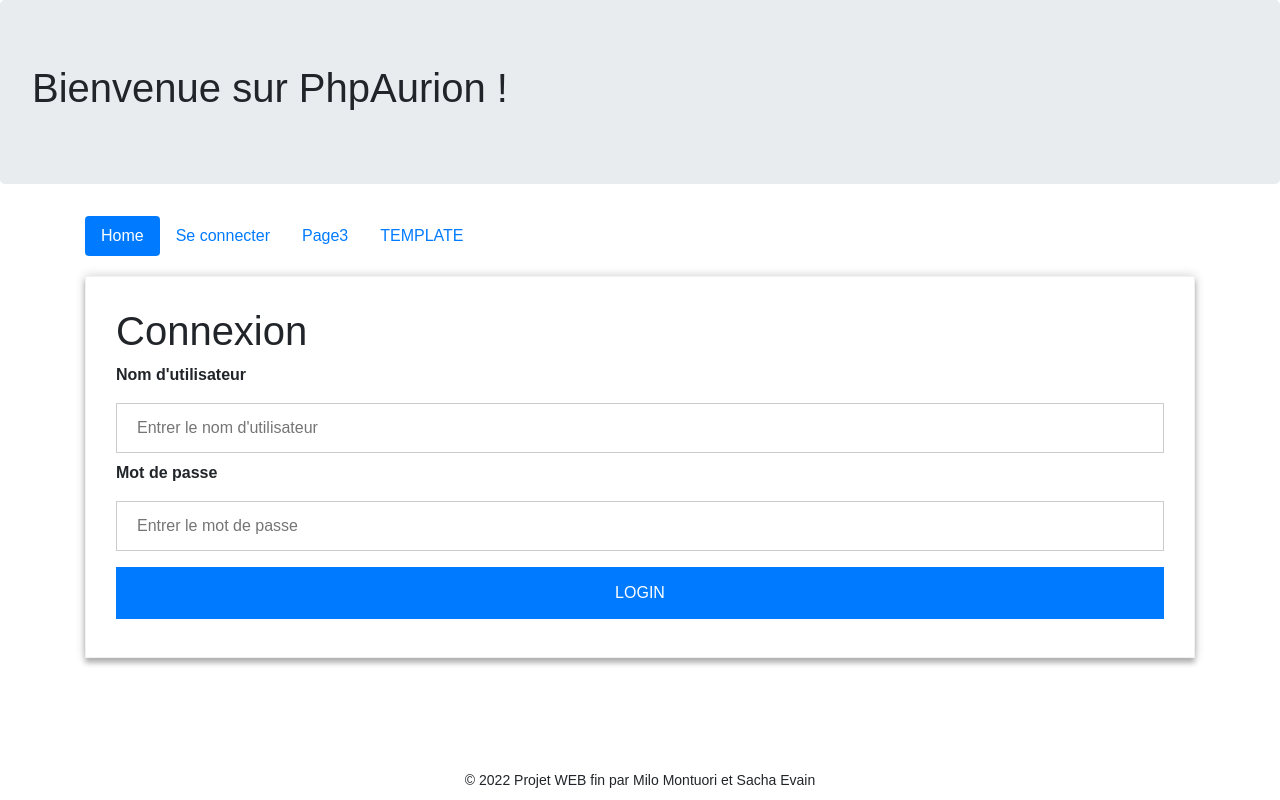
After one commit to MylowMntr/PhpAurion, a PHP site: page /connexion.php in a window 1280 px wide. The commit adds this page. Run offline with PHP 8.4, Linux system fonts and the light colour scheme.

Commit message:
up beaucoup de truc

```diff
--- /dev/null
+++ b/connexion.php
@@ -0,0 +1,38 @@
+<?php include("includes/mainconfig.php");?>
+
+<!DOCTYPE html>
+<html>
+<head>
+	<?php include("includes/head.php");?>
+</head>
+<body>
+
+<?php include("includes/top.php");?>
+<?php include("includes/navigation.php");?>
+
+<div class="container" id="main-content">
+            <!-- zone de connexion -->
+	<form action="verification.php" method="POST">
+		<h1>Connexion</h1>
+
+		<label><b>Nom d'utilisateur</b></label>
+		<input type="text" placeholder="Entrer le nom d'utilisateur" name="username" required>
+
+		<label><b>Mot de passe</b></label>
+		<input type="password" placeholder="Entrer le mot de passe" name="password" required>
+
+		<input type="submit" id='submit' value='LOGIN' >
+		<?php
+		if(isset($_GET['erreur'])){
+			$err = $_GET['erreur'];
+			if($err==1 || $err==2)
+				echo "<p style='color:red'>Utilisateur ou mot de passe incorrect</p>";
+		}
+		?>
+	</form>
+</div>
+
+<?php include("includes/footer.php");?>
+
+</body>
+</html>
--- a/includes/header.php
+++ b/includes/head.php
@@ -5,13 +5,6 @@
 	<meta name="keywords" content="" />
 <?php } ?>
 
+
 <link rel="stylesheet" type="text/css" href="https://maxcdn.bootstrapcdn.com/bootstrap/4.0.0/css/bootstrap.min.css">
-<style>
-	#main-content {
-		margin-top:20px;
-	}
-	.footer {
-		font-size: 14px;
-		text-align: center;
-	}
-</style>
+<link rel="stylesheet" type="text/css" href="static/style.css">
--- a/includes/navigation.php
+++ b/includes/navigation.php
@@ -4,10 +4,13 @@
 	    <a class="nav-link <?php if ($CURRENT_PAGE == "Index") {?>active<?php }?>" href="index.php">Home</a>
 	  </li>
 	  <li class="nav-item">
-	    <a class="nav-link <?php if ($CURRENT_PAGE == "About") {?>active<?php }?>" href="about.php">Page2</a>
+	    <a class="nav-link <?php if ($CURRENT_PAGE == "Connexion") {?>active<?php }?>" href="connexion.php">Se connecter</a>
 	  </li>
 	  <li class="nav-item">
 	    <a class="nav-link <?php if ($CURRENT_PAGE == "Contact") {?>active<?php }?>" href="contact.php">Page3</a>
 	  </li>
+	  <li class="nav-item">
+	    <a class="nav-link <?php if ($CURRENT_PAGE == "Template") {?>active<?php }?>" href="template.php">TEMPLATE</a>
+	  </li>
 	</ul>
 </div>
--- a/index.php
+++ b/index.php
@@ -3,11 +3,11 @@
 <!DOCTYPE html>
 <html>
 <head>
-	<?php include("includes/header.php");?>
+	<?php include("includes/head.php");?>
 </head>
 <body>
 
-<?php include("includes/design-top.php");?>
+<?php include("includes/top.php");?>
 <?php include("includes/navigation.php");?>
 
 <div class="container" id="main-content">
--- /dev/null
+++ b/static/style.css
@@ -0,0 +1,54 @@
+body{
+    font-family: fantasy;
+}
+
+#main-content {
+    margin-top:20px;
+}
+.footer {
+    font-size: 14px;
+    text-align: center;
+    padding-top: 20px;
+    position:absolute;
+    bottom:0;
+    width:100%;
+    height:50px;
+}
+
+.nav-link:hover{
+    background-color: rgba(109, 109, 109, 0.153);
+}
+
+form {
+    width:100%;
+    padding: 30px;
+    border: 1px solid #f1f1f1;
+    background: #fff;
+    box-shadow: 0 0 10px 0 rgba(0, 0, 0, 0.2), 0 5px 5px 0 rgba(0, 0, 0, 0.24);
+}
+
+/* Full-width inputs */
+input[type=text], input[type=password] {
+    width: 100%;
+    padding: 12px 20px;
+    margin: 8px 0;
+    display: inline-block;
+    border: 1px solid #ccc;
+    box-sizing: border-box;
+}
+
+/* Set a style for all buttons */
+input[type=submit] {
+    background-color: #007bff;
+    color: white;
+    padding: 14px 20px;
+    margin: 8px 0;
+    border: none;
+    cursor: pointer;
+    width: 100%;
+}
+input[type=submit]:hover {
+    background-color: white;
+    color: #007bff;
+    border: 1px solid #007bff;
+}
```
Also changed, not shown: backend/verification.php (added, +45 -0 lines), contact.php (+4 -4 lines), main.php (added, +29 -0 lines), template.php (renamed from about.php, +4 -4 lines), includes/mainconfig.php (line endings or trailing spaces), includes/top.php (renamed from includes/design-top.php).
